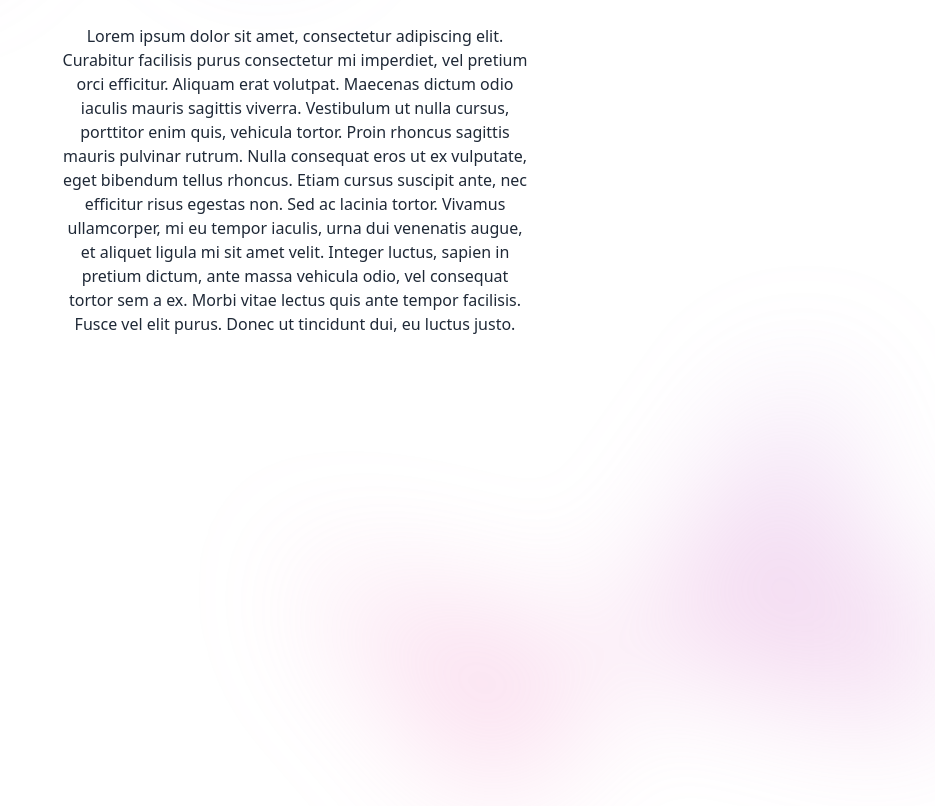
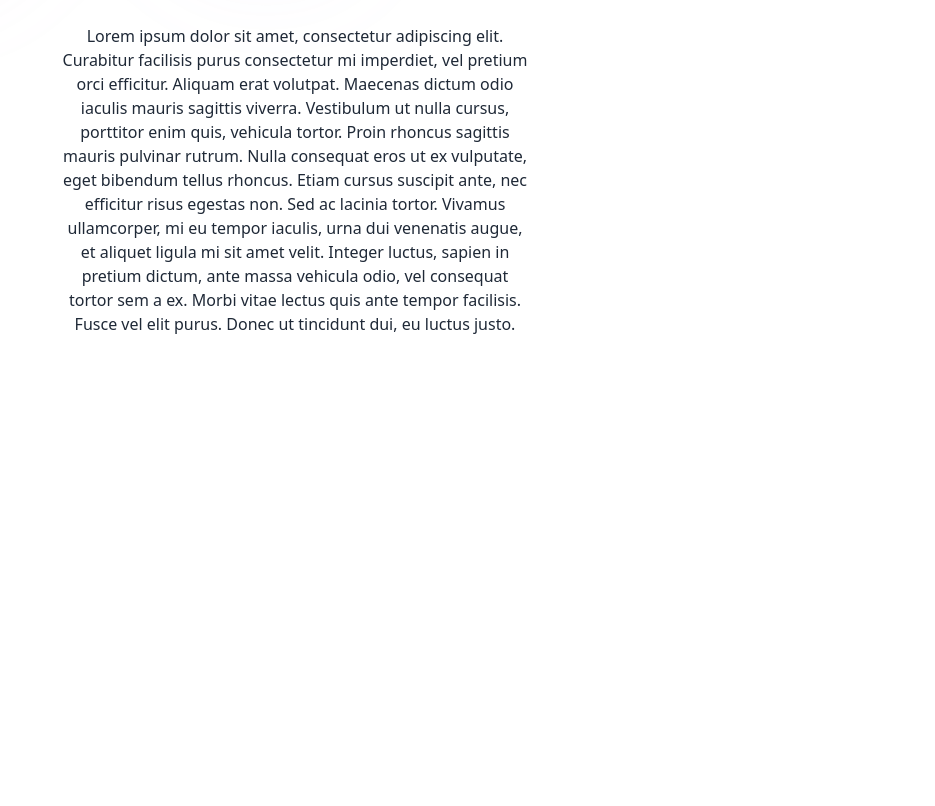
Before and after one commit to somkamarius/bulbul, a React (Vite) app in the folder bulbul-app/: page /mentor in a window 1280 px wide. Shown: the part 420-1226 px from the top of the page, without its empty margins (345-1280 px from the left). After the commit the page ends 1028 px from the top, so only its background shows below. Built offline with nearby package versions, Linux system fonts and the light colour scheme.

Commit message:
minor fixes

```diff
--- a/bulbul-app/src/MainScreen/MainScreen.tsx
+++ b/bulbul-app/src/MainScreen/MainScreen.tsx
@@ -45,18 +45,6 @@ export function MainScreen() {
             <ExplainerImage />
           </div>
         </div>
-        <div
-          className="absolute inset-x-0 top-[calc(100%-13rem)] -z-10 transform-gpu overflow-hidden blur-3xl sm:top-[calc(100%-30rem)]"
-          aria-hidden="true"
-        >
-          <div
-            className="relative left-[calc(50%+3rem)] aspect-[1155/678] w-[36.125rem] -translate-x-1/2 bg-gradient-to-tr from-[#ff80b5] to-[#9089fc] opacity-30 sm:left-[calc(50%+36rem)] sm:w-[72.1875rem]"
-            style={{
-              clipPath:
-                'polygon(74.1% 44.1%, 100% 61.6%, 97.5% 26.9%, 85.5% 0.1%, 80.7% 2%, 72.5% 32.5%, 60.2% 62.4%, 52.4% 68.1%, 47.5% 58.3%, 45.2% 34.5%, 27.5% 76.7%, 0.1% 64.9%, 17.9% 100%, 27.6% 76.8%, 76.1% 97.7%, 74.1% 44.1%)',
-            }}
-          />
-        </div>
       </div>
     </div>
   )
--- a/bulbul-app/src/MentorScreen/MentorScreen.tsx
+++ b/bulbul-app/src/MentorScreen/MentorScreen.tsx
@@ -54,18 +54,6 @@ export function MentorScreen() {
 
                     </div>
                 </div>
-                <div
-                    className="absolute inset-x-0 top-[calc(100%-13rem)] -z-10 transform-gpu overflow-hidden blur-3xl sm:top-[calc(100%-30rem)]"
-                    aria-hidden="true"
-                >
-                    <div
-                        className="relative left-[calc(50%+3rem)] aspect-[1155/678] w-[36.125rem] -translate-x-1/2 bg-gradient-to-tr from-[#ff80b5] to-[#9089fc] opacity-30 sm:left-[calc(50%+36rem)] sm:w-[72.1875rem]"
-                        style={{
-                            clipPath:
-                                'polygon(74.1% 44.1%, 100% 61.6%, 97.5% 26.9%, 85.5% 0.1%, 80.7% 2%, 72.5% 32.5%, 60.2% 62.4%, 52.4% 68.1%, 47.5% 58.3%, 45.2% 34.5%, 27.5% 76.7%, 0.1% 64.9%, 17.9% 100%, 27.6% 76.8%, 76.1% 97.7%, 74.1% 44.1%)',
-                        }}
-                    />
-                </div>
             </div>
         </div>
     )
--- a/bulbul-app/src/StudentScreen/StudentScreen.tsx
+++ b/bulbul-app/src/StudentScreen/StudentScreen.tsx
@@ -47,7 +47,16 @@ export const StudentScreen = () => {
                         }}
                     />
                 </div>
-                <div className="mx-auto max-w-2xl pt-12 pb-24 sm:pt-12 sm:pb-32 lg:pt-16 lg:pb-48">
+
+                <div className="mx-auto max-w-2xl pt-6 pb-24 sm:pt-10 sm:pb-32 lg:pt-12 lg:pb-48">
+                    {/* <button className='ml-0' onClick={() => navigate('/')}>
+                        <div className='flex flex-row '>
+                            <svg xmlns="http://www.w3.org/2000/svg" fill="none" viewBox="0 0 24 24" strokeWidth={1.5} stroke="currentColor" className="mt-2 mr-1 w-4 h-4">
+                                <path strokeLinecap="round" strokeLinejoin="round" d="M9 15L3 9m0 0l6-6M3 9h12a6 6 0 010 12h-3" />
+                            </svg>
+                            <p className='text-sm'>Grįžti atgal</p>
+                        </div>
+                    </button> */}
 
                     <div className="flex items-center justify-center italic">
                         <h2>Klasės pasirinkimas: </h2>
@@ -113,18 +122,6 @@ export const StudentScreen = () => {
                         </div>
                     }
                 </div>
-                <div
-                    className="absolute inset-x-0 top-[calc(100%-13rem)] -z-10 transform-gpu overflow-hidden blur-3xl sm:top-[calc(100%-30rem)]"
-                    aria-hidden="true"
-                >
-                    <div
-                        className="relative left-[calc(50%+3rem)] aspect-[1155/678] w-[36.125rem] -translate-x-1/2 bg-gradient-to-tr from-[#ff80b5] to-[#9089fc] opacity-30 sm:left-[calc(50%+36rem)] sm:w-[72.1875rem]"
-                        style={{
-                            clipPath:
-                                'polygon(74.1% 44.1%, 100% 61.6%, 97.5% 26.9%, 85.5% 0.1%, 80.7% 2%, 72.5% 32.5%, 60.2% 62.4%, 52.4% 68.1%, 47.5% 58.3%, 45.2% 34.5%, 27.5% 76.7%, 0.1% 64.9%, 17.9% 100%, 27.6% 76.8%, 76.1% 97.7%, 74.1% 44.1%)',
-                        }}
-                    />
-                </div>
             </div>
         </div>
     )
--- a/bulbul-app/src/shared/ExplainerImage.tsx
+++ b/bulbul-app/src/shared/ExplainerImage.tsx
@@ -1,7 +1,7 @@
 export function ExplainerImage() {
     return (
         <div className="flex mx-auto max-w-2xl min-w-[300px] mt-2">
-            <img className="mt-16 my-32 card lg:card-side bg-base-100 shadow-xl" src="https://s3-alpha.figma.com/hub/file/948140848/resized/1200x720/1f4d8ea7-e9d9-48b7-b70c-819482fb10fb-cover.png" alt="Album" />
+            <img className="mt-16 card lg:card-side bg-base-100 shadow-xl" src="https://theperfectroundgolf.com/wp-content/uploads/2022/04/placeholder.png" alt="Album" />
         </div>
     )
 }
--- a/bulbul-app/src/shared/Timer.tsx
+++ b/bulbul-app/src/shared/Timer.tsx
@@ -8,7 +8,7 @@ type Props = {
 };
 
 export function Timer({ durationLevel, changeHandler }: Props) {
-    const durationInSec = (6 * 3) + ((Math.max(durationLevel - 1, 0)) * 6 * 2);
+    const durationInSec = (60 * 3) + ((Math.max(durationLevel - 1, 0)) * 60 * 2);
     const expiryTimestamp = new Date();
     expiryTimestamp.setSeconds(new Date().getSeconds() + durationInSec);
 
```
